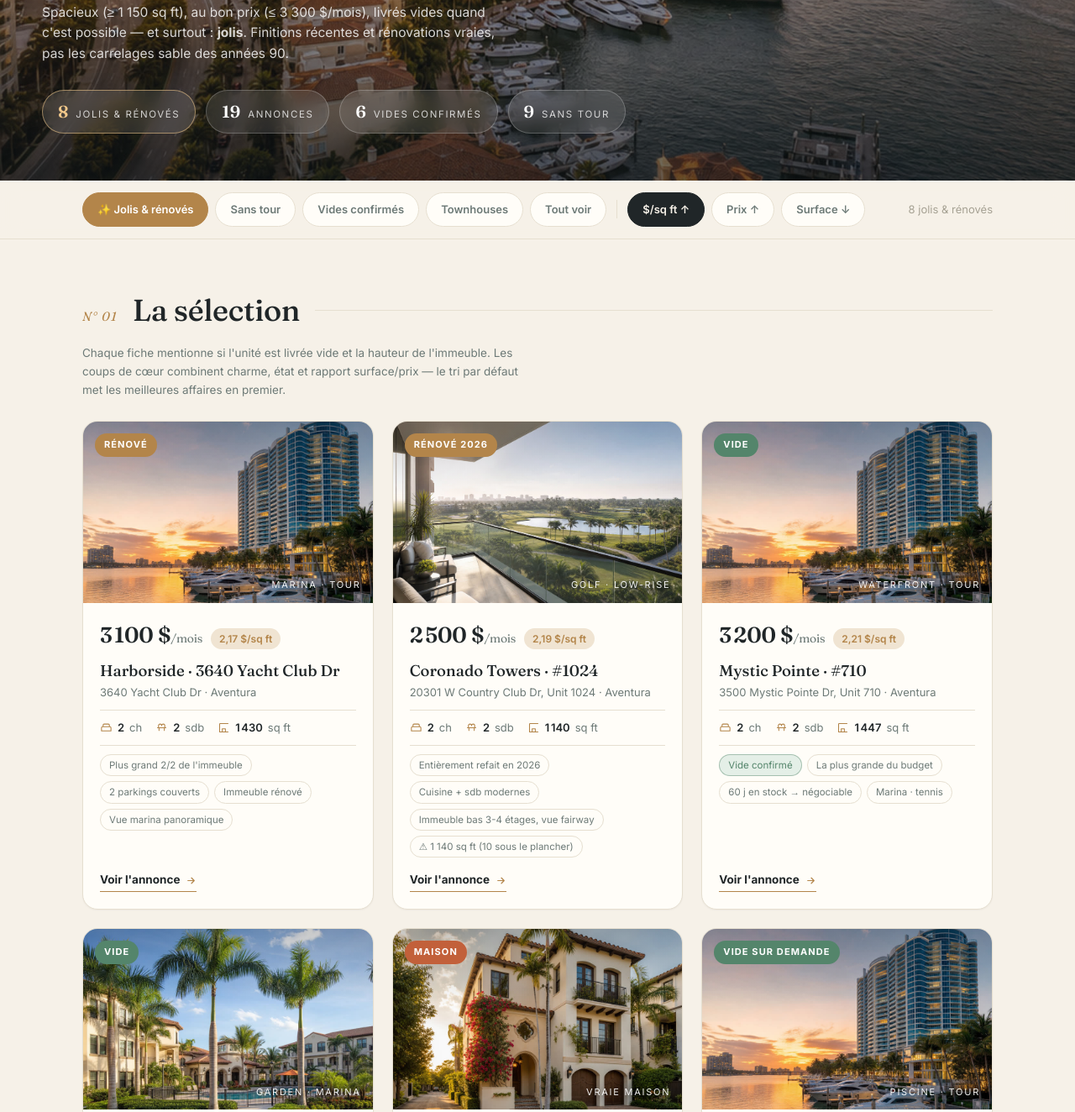
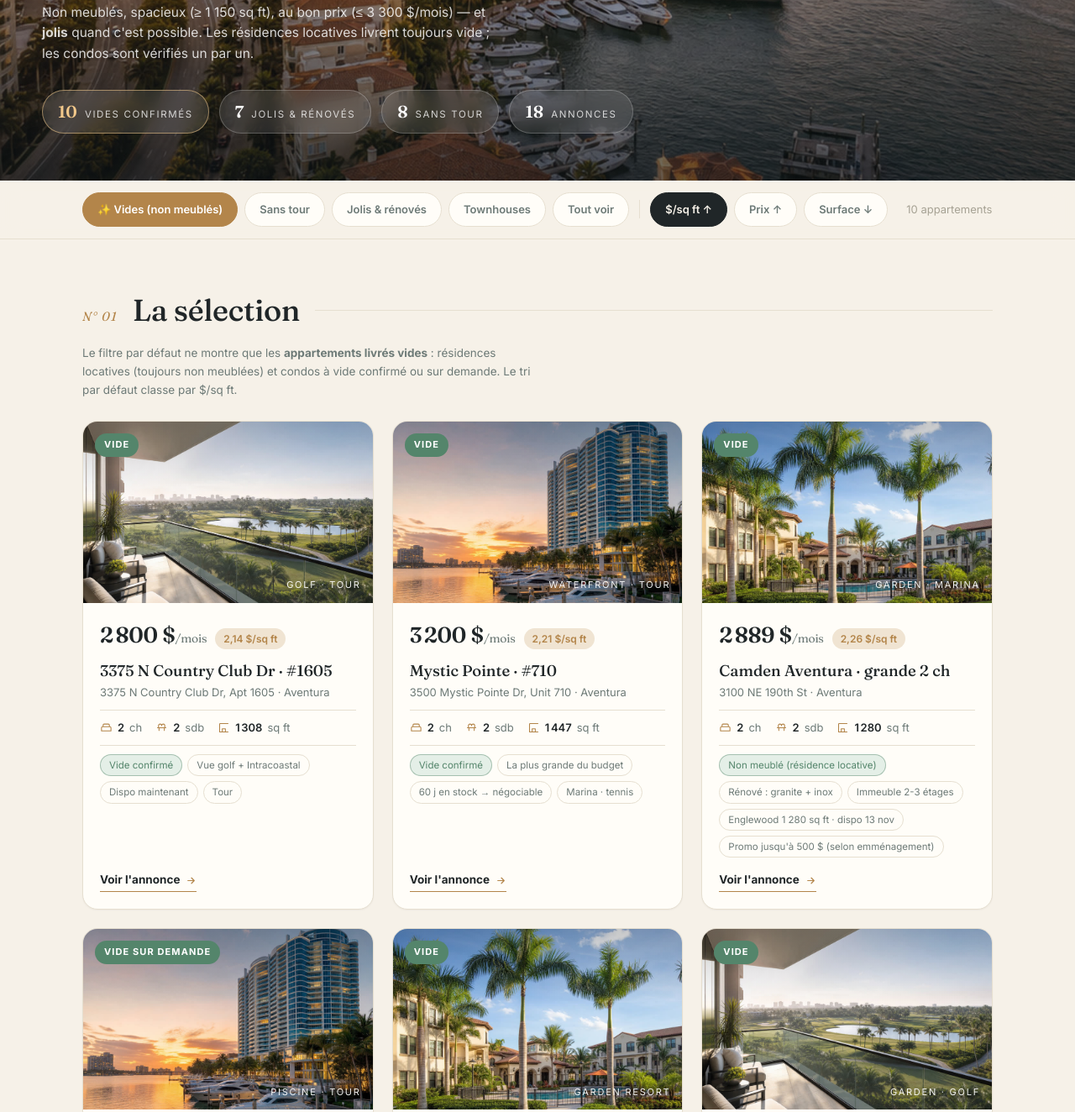
Before and after one commit to meteorSD/aventura-selection, a plain HTML site: page index.html in a window 1280 px wide. Shown: the part 489-1813 px from the top of the page at 84% size. Drawn offline with Linux system fonts and the light colour scheme.

Commit message:
Filtre Vides par défaut: non meublé vérifié par annonce, Coronado retiré (passé en vente + meublé), Promenade/Midtown/Camden en statut vide

```diff
--- a/index.html
+++ b/index.html
@@ -3,8 +3,8 @@
 <head>
 <meta charset="UTF-8">
 <meta name="viewport" content="width=device-width, initial-scale=1.0">
-<title>Aventura · Les plus beaux 2 chambres — ≤ 3 300 $</title>
-<meta name="description" content="Sélection triée des 2 chambres spacieux (≥ 1 150 sq ft, ≤ 3 300 $/mois) à Aventura, Floride. Vides confirmés, sans tour, townhouses et coups de cœur.">
+<title>Aventura · 2 chambres vides (non meublés) — ≤ 3 300 $</title>
+<meta name="description" content="Sélection d'appartements 2 chambres vides (non meublés), spacieux (≥ 1 150 sq ft, ≤ 3 300 $/mois) à Aventura, Floride. Résidences locatives, garden, townhouses et coups de cœur.">
 <link rel="preconnect" href="https://fonts.googleapis.com">
 <link rel="preconnect" href="https://fonts.gstatic.com" crossorigin>
 <link href="https://fonts.googleapis.com/css2?family=Fraunces:ital,opsz,wght@0,9..144,300;0,9..144,400;0,9..144,500;0,9..144,600;1,9..144,400&family=Inter:wght@400;500;600;700&display=swap" rel="stylesheet">
@@ -258,13 +258,13 @@
   <div class="hero-inner">
     <div class="wrap">
       <div class="kicker">Sélection immobilière · Aventura, Floride</div>
-      <h1>Les plus beaux <em>2 chambres</em> d'Aventura.</h1>
-      <p class="sub">Spacieux (≥ 1 150 sq ft), au bon prix (≤ 3 300 $/mois), livrés vides quand c'est possible — et surtout : <b>jolis</b>. Finitions récentes et rénovations vraies, pas les carrelages sable des années 90.</p>
+      <h1>2 chambres <em>vides</em> à Aventura.</h1>
+      <p class="sub">Non meublés, spacieux (≥ 1 150 sq ft), au bon prix (≤ 3 300 $/mois) — et <b>jolis</b> quand c'est possible. Les résidences locatives livrent toujours vide ; les condos sont vérifiés un par un.</p>
       <div class="hero-stats">
-        <div class="pill gold"><b id="n-fav">–</b><span>jolis & rénovés</span></div>
+        <div class="pill gold"><b id="n-empty">–</b><span>vides confirmés</span></div>
+        <div class="pill"><b id="n-fav">–</b><span>jolis & rénovés</span></div>
+        <div class="pill"><b id="n-low">–</b><span>sans tour</span></div>
         <div class="pill"><b id="n-all">–</b><span>annonces</span></div>
-        <div class="pill"><b id="n-empty">–</b><span>vides confirmés</span></div>
-        <div class="pill"><b id="n-low">–</b><span>sans tour</span></div>
       </div>
     </div>
   </div>
@@ -273,9 +273,9 @@
 <div class="bar">
   <div class="wrap">
     <div class="bar-in" id="controls">
-      <button class="chip star on" data-f="fav">✨ Jolis & rénovés</button>
+      <button class="chip star on" data-f="empty">✨ Vides (non meublés)</button>
       <button class="chip" data-f="sel">Sans tour</button>
-      <button class="chip" data-f="empty">Vides confirmés</button>
+      <button class="chip" data-f="fav">Jolis & rénovés</button>
       <button class="chip" data-f="th">Townhouses</button>
       <button class="chip" data-f="all">Tout voir</button>
       <span class="sep"></span>
@@ -294,7 +294,7 @@
       <h2>La sélection</h2>
       <span class="line"></span>
     </div>
-    <p class="sec-note">Chaque fiche mentionne si l'unité est livrée vide et la hauteur de l'immeuble. Les coups de cœur combinent charme, état et rapport surface/prix — le tri par défaut met les meilleures affaires en premier.</p>
+    <p class="sec-note">Le filtre par défaut ne montre que les <b>appartements livrés vides</b> : résidences locatives (toujours non meublées) et condos à vide confirmé ou sur demande. Le tri par défaut classe par $/sq ft.</p>
     <div class="grid" id="grid"></div>
   </div>
 </section>
@@ -306,17 +306,17 @@
       <h2>Le verdict</h2>
       <span class="line"></span>
     </div>
-    <p class="sec-note">Quatre arbitrages nets, si tu ne veux visiter que l'essentiel.</p>
+    <p class="sec-note">Cinq arbitrages nets — livrés vides ou non meublés (Aventi : à confirmer) — si tu ne veux visiter que l'essentiel.</p>
     <div class="vgrid">
 
       <div class="vcard">
         <div class="ph"><img src="img/garden.jpg" alt="Résidence de plain-pied méditerranéenne avec palmiers et piscine" loading="lazy"><span class="kind">Garden · marina</span></div>
         <div class="vbody">
-          <span class="vtag">Le joli deal</span>
+          <span class="vtag">Le joli deal vide</span>
           <h3>Camden Aventura</h3>
-          <p>Résidence locative de 2-3 étages au bord de la marina : <b>1 280 sq ft pour ~2 889 $</b>, livrée vide, piscine et gym. Promo <b>500 $</b> avant le 30/09.</p>
+          <p>Résidence locative de 2-3 étages au bord de la marina — <b>livrée vide</b>, rénovée granite + inox : <b>1 280 sq ft pour ~2 889 $</b> (Englewood, dispo 13 nov). Promo jusqu'à <b>500 $</b> selon la date d'emménagement.</p>
           <a class="cta" href="https://www.zillow.com/apartments/aventura-fl/camden-aventura/5XhxHM/" target="_blank" rel="noopener">Voir l'annonce <svg viewBox="0 0 24 24"><path d="M5 12h14M13 6l6 6-6 6"/></svg></a>
-          <div class="vmeta"><span><b>2 889 $</b>/mois</span><span><b>1 280</b> sq ft</span><span>garden</span></div>
+          <div class="vmeta"><span><b>2 889 $</b>/mois</span><span><b>1 280</b> sq ft</span><span>garden · vide</span></div>
         </div>
       </div>
 
@@ -334,11 +334,11 @@
       <div class="vcard">
         <div class="ph"><img src="img/golf.jpg" alt="Résidence basse face au golf Turnberry" loading="lazy"><span class="kind">Golf · low-rise</span></div>
         <div class="vbody">
-          <span class="vtag">Le plus joli dans le budget</span>
-          <h3>Coronado Towers · #1024</h3>
-          <p><b>2 500 $</b>, entièrement rénové 2026 (cuisine + sdb modernes), immeuble bas face au fairway Turnberry. Seule réserve : <b>1 140 sq ft</b>, dix sous le plancher.</p>
-          <a class="cta" href="https://www.homes.com/property/20301-w-country-club-dr-aventura-fl-unit-1024/5t6n34w8v095p/" target="_blank" rel="noopener">Voir l'annonce <svg viewBox="0 0 24 24"><path d="M5 12h14M13 6l6 6-6 6"/></svg></a>
-          <div class="vmeta"><span><b>2 500 $</b>/mois</span><span><b>1 140</b> sq ft</span><span>rénové 2026</span></div>
+          <span class="vtag">Le vide dispo maintenant</span>
+          <h3>Promenade · #19476</h3>
+          <p>Résidence locative garden face au golf — <b>livrée vide</b>, quartz + parquet effet bois, garage attaché : <b>1 304 sq ft à 3 160 $</b>, disponible immédiatement. Gated, à 5 min d'Aventura Mall.</p>
+          <a class="cta" href="https://www.zillow.com/apartments/aventura-fl/promenade-at-aventura-apartments/5XhxRQ/" target="_blank" rel="noopener">Voir l'annonce <svg viewBox="0 0 24 24"><path d="M5 12h14M13 6l6 6-6 6"/></svg></a>
+          <div class="vmeta"><span><b>3 160 $</b>/mois</span><span><b>1 304</b> sq ft</span><span>garden · vide</span></div>
         </div>
       </div>
 
@@ -358,7 +358,7 @@
         <div class="vbody">
           <span class="vtag">L'anomalie</span>
           <h3>Admirals Port · #501E</h3>
-          <p><b>1 666 sq ft à 2 300 $</b> (1,38 $/sq ft) — imbattable sur le papier, Aventura Mall à pied. Bémol : tour de 22 étages, années 90.</p>
+          <p><b>1 666 sq ft à 2 300 $</b> (1,38 $/sq ft) — imbattable sur le papier, Aventura Mall à pied. Bémols : tour de 22 étages, années 90, meublement à confirmer.</p>
           <a class="cta" href="https://www.realtor.com/rentals/details/2851-NE-183rd-St-Apt-501_Aventura_FL_33160_M69906-14374" target="_blank" rel="noopener">Voir l'annonce <svg viewBox="0 0 24 24"><path d="M5 12h14M13 6l6 6-6 6"/></svg></a>
           <div class="vmeta"><span><b>2 300 $</b>/mois</span><span><b>1 666</b> sq ft</span><span>tour 90s</span></div>
         </div>
@@ -388,27 +388,22 @@ const L = [
   {t:"Camden Aventura · grande 2 ch", cat:["fav","sel","empty"], img:"garden",
    addr:"3100 NE 190th St", town:"Aventura", price:2889, area:1280, bd:2, ba:2,
    kind:"Garden · marina", badge:["sage","Vide"],
-   feats:["Rénové : granite + inox","Immeuble 2-3 étages","Non meublé","Waterfront marina","Promo 500 $ avant le 30/09"],
+   feats:["Non meublé (résidence locative)","Rénové : granite + inox","Immeuble 2-3 étages","Englewood 1 280 sq ft · dispo 13 nov","Promo jusqu'à 500 $ (selon emménagement)"],
    url:"https://www.zillow.com/apartments/aventura-fl/camden-aventura/5XhxHM/"},
-  {t:"Coronado Towers · #1024", cat:["fav","sel"], img:"golf",
-   addr:"20301 W Country Club Dr, Unit 1024", town:"Aventura", price:2500, area:1140, bd:2, ba:2,
-   kind:"Golf · low-rise", badge:["gold","Rénové 2026"],
-   feats:["Entièrement refait en 2026","Cuisine + sdb modernes","Immeuble bas 3-4 étages, vue fairway","⚠ 1 140 sq ft (10 sous le plancher)"],
-   url:"https://www.homes.com/property/20301-w-country-club-dr-aventura-fl-unit-1024/5t6n34w8v095p/"},
-  {t:"Promenade at Aventura · #19476", cat:["fav","sel"], img:"golf",
-   addr:"19680 E Country Club Dr, Unit 19476", town:"Aventura", price:3160, area:1304, bd:2, ba:2,
-   kind:"Garden · golf", badge:["gold","Coup de cœur"],
-   feats:["Rénové : quartz + parquet effet bois","Cuisines GE inox","Dispo maintenant","Garage attaché","Gated, vue golf"],
-   url:"https://www.zillow.com/apartments/aventura-fl/promenade-at-aventura-apartments/5XhxRQ/"},
-  {t:"Midtown Aventura · 2 ch garden", cat:["fav","sel"], img:"garden",
+  {t:"Promenade at Aventura · #19476", cat:["fav","sel","empty"], img:"golf",
+     addr:"19680 E Country Club Dr, Unit 19476", town:"Aventura", price:3160, area:1304, bd:2, ba:2,
+     kind:"Garden · golf", badge:["sage","Vide"],
+     feats:["Non meublé (résidence locative)","Rénové : quartz + parquet effet bois","Cuisines GE inox","Dispo maintenant","Garage attaché","Gated, vue golf"],
+     url:"https://www.zillow.com/apartments/aventura-fl/promenade-at-aventura-apartments/5XhxRQ/"},
+  {t:"Midtown Aventura · 2 ch garden", cat:["fav","sel","empty"], img:"garden",
    addr:"20080 W Dixie Hwy", town:"Aventura", price:2899, area:1200, bd:2, ba:2,
-   kind:"Garden resort", badge:["gold","Style resort"],
-   feats:["Communauté modernisée (Willow Bridge)","Garden + townhomes","Piscine chauffée, yoga/spin, lounge","Prix 2 ch exact à confirmer"],
+   kind:"Garden resort", badge:["sage","Vide"],
+   feats:["Non meublé (résidence locative)","Communauté modernisée (Willow Bridge)","Garden + townhomes","Piscine chauffée, yoga/spin, lounge","2 mois offerts sur certaines unités"],
    url:"https://www.apartments.com/midtown-aventura-miami-fl/nqqlqrq/"},
   {t:"Aventi Townhouses · 2991 NE 185th St", cat:["fav","sel","th"], img:"townhouse",
    addr:"2991 NE 185th St", town:"Aventura", price:3090, area:1316, bd:2, ba:2,
    kind:"Vraie maison", badge:["terra","Maison"],
-   feats:["3 niveaux","Garage 2 places","Marina à pied","Pas d'immeuble"],
+   feats:["3 niveaux","Garage 2 places","Marina à pied","Pas d'immeuble","Statut meublé à confirmer"],
    url:"https://www.zillow.com/homedetails/2991-NE-185th-St-Miami-FL-33180/439365754_zpid/"},
   {t:"Mystic Pointe · #710", cat:["fav","empty"], img:"marina",
    addr:"3500 Mystic Pointe Dr, Unit 710", town:"Aventura", price:3200, area:1447, bd:2, ba:2,
@@ -428,15 +423,15 @@ const L = [
    ag:"Indira Lopez · (786) 348-6561"},
 
   /* ---------- SANS TOUR / GARDEN ---------- */
-  {t:"Promenade at Aventura · #19326", cat:["sel"], img:"golf",
+  {t:"Promenade at Aventura · #19326", cat:["sel","empty"], img:"golf",
    addr:"19680 E Country Club Dr, Unit 19326", town:"Aventura", price:3204, area:1304, bd:2, ba:2,
-   kind:"Garden · golf", badge:[],
-   feats:["Dispo 30 sept","Garage attaché","Quartz","Gated"],
+   kind:"Garden · golf", badge:["sage","Vide"],
+   feats:["Non meublé (résidence locative)","Dispo 30 sept","Garage attaché","Quartz","Gated"],
    url:"https://www.zillow.com/apartments/aventura-fl/promenade-at-aventura-apartments/5XhxRQ/"},
-  {t:"Promenade at Aventura · #19362", cat:["sel"], img:"golf",
+  {t:"Promenade at Aventura · #19362", cat:["sel","empty"], img:"golf",
    addr:"19680 E Country Club Dr, Unit 19362", town:"Aventura", price:3280, area:1304, bd:2, ba:2,
-   kind:"Garden · golf", badge:[],
-   feats:["Dispo 30 sept","Garage attaché","Gated"],
+   kind:"Garden · golf", badge:["sage","Vide"],
+   feats:["Non meublé (résidence locative)","Dispo 30 sept","Garage attaché","Gated"],
    url:"https://www.zillow.com/apartments/aventura-fl/promenade-at-aventura-apartments/5XhxRQ/"},
   {t:"Omni at California Club · #204", cat:["sel"], img:"garden",
    addr:"20761 NE 4th Pl, Apt 204", town:"Aventura Lakes", price:2000, area:1165, bd:2, ba:2,
@@ -493,7 +488,7 @@ const L = [
 
 const $=s=>document.querySelector(s);
 const grid=$("#grid"), countEl=$("#count");
-let filter="fav", sort="value";
+let filter="empty", sort="value";
 
 const nf=new Intl.NumberFormat("fr-FR");
 const favCount=L.filter(a=>a.cat.includes("fav")).length;
@@ -514,7 +509,7 @@ function cardHTML(a){
   const badge=a.badge&&a.badge.length
     ? `<span class="badge ${a.badge[0]}">${a.badge[1]}</span>` : "";
   const chips=a.feats.map((f,i)=>{
-    const cls=(f.startsWith("Vide")||f==="Non meublé")?"empty":(i===0&&a.badge&&a.badge[0]==="terra")?"fav":"";
+    const cls=(f.startsWith("Vide")||f.startsWith("Non meublé"))?"empty":(i===0&&a.badge&&a.badge[0]==="terra")?"fav":"";
     return `<span class="chip-f ${cls}">${f}</span>`;
   }).join("");
   return `
@@ -555,7 +550,7 @@ function render(){
   };
   list.sort(sorters[sort]);
   grid.innerHTML=list.map(cardHTML).join("");
-  const labels={fav:"jolis & rénovés",sel:"sans tour",empty:"vides confirmés",th:"townhouses",all:"annonces"};
+  const labels={fav:"jolis & rénovés",sel:"sans tour",empty:"appartements vides",th:"townhouses",all:"annonces"};
   countEl.textContent=`${list.length} ${labels[filter]||""}`;
   reveal(false);
 }
```
